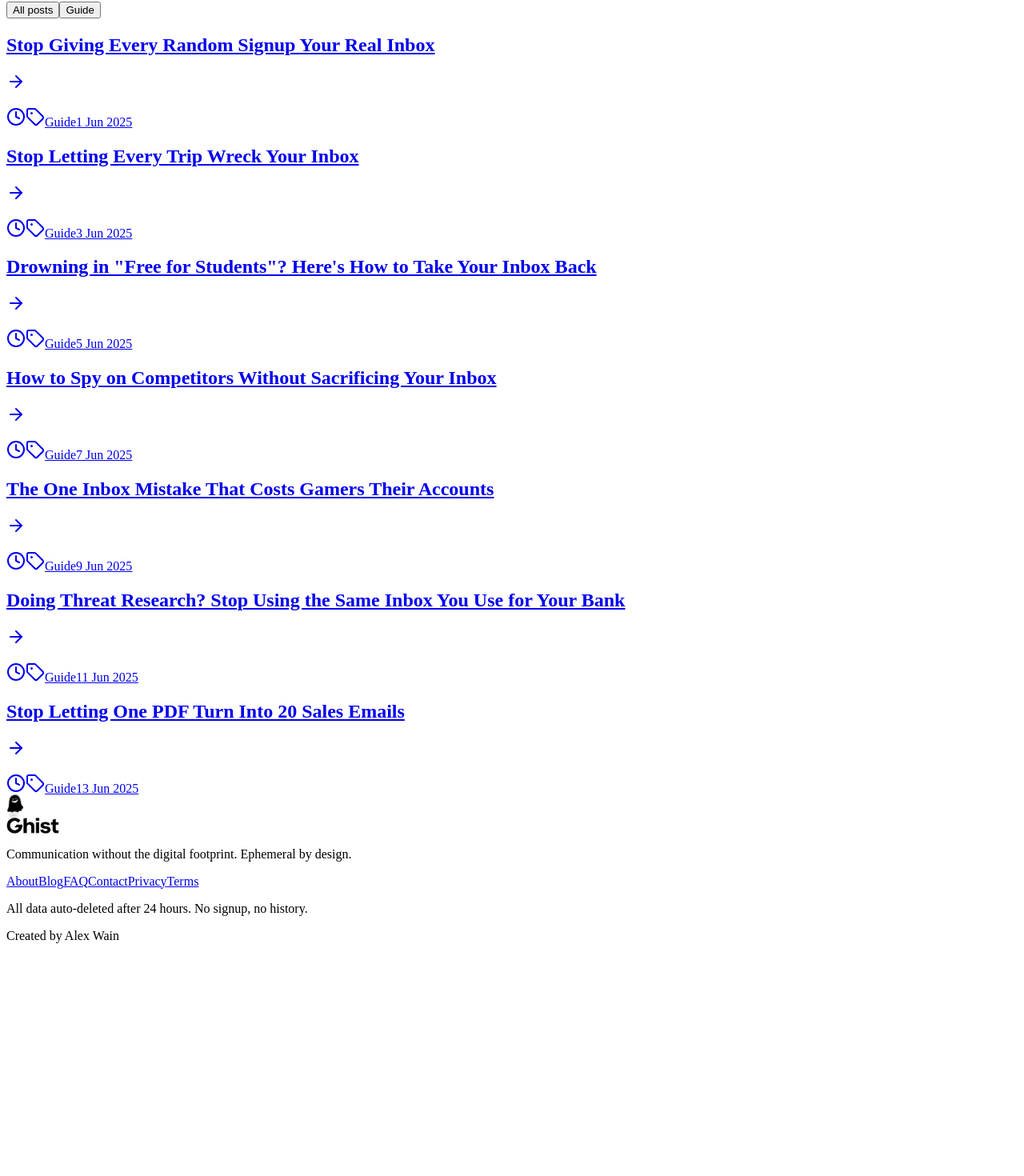
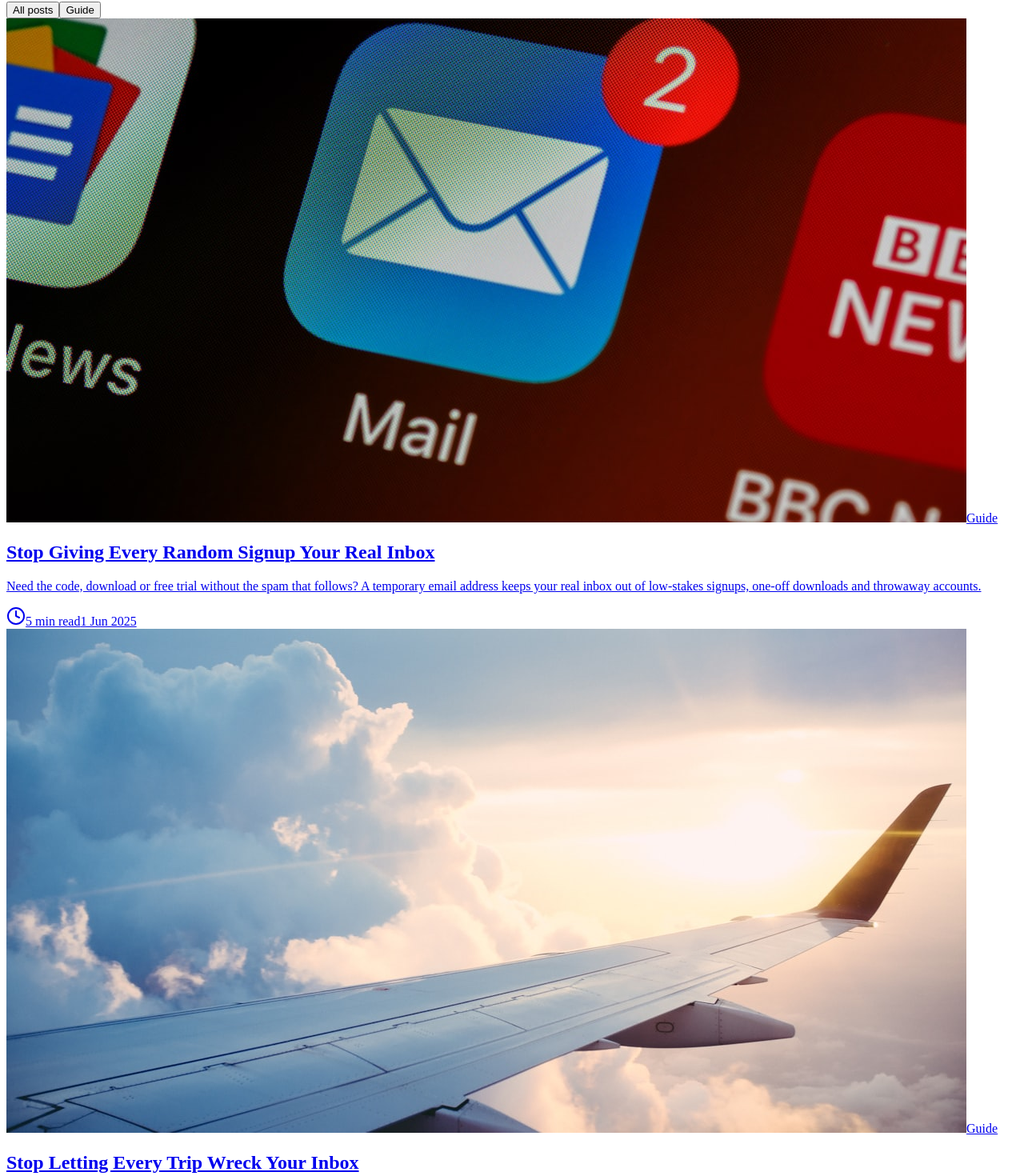
Before and after one commit to ghistmail/ghist2026, a React (Vite) app in the folder client/: page /blog in a window 1280 px wide. Shown: the part 243-1713 px from the top of the page at 80% size. Before the commit the page ends 1438 px from the top, so only its background shows below. Built offline with nearby package versions, Linux system fonts and the light colour scheme; a web font is replaced by a local one.

Commit message:
feat: editorial blog index redesign, homepage cards with excerpts, fix CTA text and field names

```diff
--- a/client/src/pages/Blog.tsx
+++ b/client/src/pages/Blog.tsx
@@ -1,12 +1,26 @@
 import { Header } from "@/components/Header";
 import { Footer } from "@/components/Footer";
 import { Link } from "wouter";
-import { ArrowLeft, ArrowRight, Clock, Tag } from "lucide-react";
+import { ArrowLeft, Clock, Tag } from "lucide-react";
 import { Button } from "@/components/ui/button";
-import { Badge } from "@/components/ui/badge";
 import { blogPosts, getBlogCategories } from "@/lib/blogData";
 import { useState } from "react";
 import { useLocale, t } from "@/lib/i18n";
+
+// Fallback gradient backgrounds per category when no hero image exists
+const CATEGORY_FALLBACK: Record<string, string> = {
+  "Privacy":     "from-slate-700 to-slate-900",
+  "Travel":      "from-sky-700 to-blue-900",
+  "Productivity":"from-violet-700 to-purple-900",
+  "Research":    "from-emerald-700 to-teal-900",
+  "Security":    "from-rose-700 to-red-900",
+  "Gaming":      "from-orange-700 to-amber-900",
+};
+const DEFAULT_FALLBACK = "from-neutral-600 to-neutral-900";
+
+function categoryGradient(category: string) {
+  return CATEGORY_FALLBACK[category] ?? DEFAULT_FALLBACK;
+}
 
 export default function Blog() {
   const locale = useLocale();
@@ -17,11 +31,15 @@ export default function Blog() {
     ? blogPosts.filter((p) => p.category === activeCategory)
     : blogPosts;
 
+  const [featured, ...rest] = filtered;
+
   return (
     <div className="min-h-screen flex flex-col bg-background">
       <Header />
 
-      <main className="flex-1 w-full max-w-2xl mx-auto px-4 py-8 space-y-6">
+      <main className="flex-1 w-full max-w-3xl mx-auto px-4 py-8 space-y-8">
+
+        {/* ── Page header ── */}
         <div className="flex items-center gap-2">
           <Link href="/">
             <Button size="icon" variant="ghost" aria-label="Back to home" data-testid="button-back-home">
@@ -31,7 +49,7 @@ export default function Blog() {
           <h1 className="text-xl font-semibold tracking-tight">{t(locale, "blog.title")}</h1>
         </div>
 
-        {/* Category filter */}
+        {/* ── Category filter ── */}
         <div className="flex items-center gap-2 flex-wrap" data-testid="blog-categories">
           <button
             onClick={() => setActiveCategory(null)}
@@ -60,31 +78,105 @@ export default function Blog() {
           ))}
         </div>
 
-        {/* Post list */}
-        <div className="space-y-3" data-testid="blog-post-list">
-          {filtered.map((post) => (
-            <Link key={post.slug} href={`/blog/${post.slug}`} data-testid={`blog-post-${post.slug}`}>
-              <article className="group rounded-lg border border-border/50 bg-card/30 hover:bg-card/60 hover:border-border p-5 transition-all cursor-pointer">
-                <div className="space-y-3">
-                  <div className="flex items-start justify-between gap-3">
-                    <h2 className="text-sm font-semibold text-foreground leading-snug group-hover:text-foreground/90 transition-colors line-clamp-2">
+        {/* ── Post layout ── */}
+        {filtered.length === 0 ? (
+          <p className="text-sm text-muted-foreground py-8 text-center">No articles in this category yet.</p>
+        ) : (
+          <div className="space-y-8" data-testid="blog-post-list">
+
+            {/* ── Featured (first) post — full-width hero card ── */}
+            {featured && (
+              <Link
+                href={`/blog/${featured.slug}`}
+                data-testid={`blog-post-${featured.slug}`}
+                className="group block no-underline"
+              >
+                <article className="rounded-2xl overflow-hidden border border-border/40 bg-card hover:border-border transition-colors">
+                  {/* Hero image — 16:9 */}
+                  <div className="relative w-full aspect-video overflow-hidden">
+                    {featured.heroImage ? (
+                      <img
+                        src={featured.heroImage}
+                        alt={featured.heroAlt ?? featured.title}
+                        className="w-full h-full object-cover group-hover:scale-[1.02] transition-transform duration-500"
+                        loading="eager"
+                        fetchPriority="high"
+                      />
+                    ) : (
+                      <div className={`w-full h-full bg-gradient-to-br ${categoryGradient(featured.category)}`} aria-hidden="true" />
+                    )}
+                    {/* Category badge overlaid */}
+                    <span className="absolute top-3 left-3 text-[10px] font-semibold uppercase tracking-widest px-2.5 py-1 rounded-full bg-background/80 backdrop-blur-sm text-foreground border border-border/30">
+                      {featured.category}
+                    </span>
+                  </div>
+                  {/* Text content */}
+                  <div className="p-5 sm:p-6 space-y-3">
+                    <h2 className="text-base sm:text-lg font-bold text-foreground leading-snug group-hover:text-foreground/80 transition-colors">
+                      {featured.title}
+                    </h2>
+                    <p className="text-sm text-muted-foreground leading-relaxed line-clamp-3">
+                      {featured.excerpt}
+                    </p>
+                    <div className="flex items-center gap-4 pt-1">
+                      <span className="flex items-center gap-1.5 text-xs text-muted-foreground/60">
+                        <Clock className="w-3 h-3" />
+                        {featured.readTime}
+                      </span>
+                      <span className="text-xs text-muted-foreground/50">
+                        {new Date(featured.publishDate).toLocaleDateString("en-GB", {
+                          year: "numeric",
+                          month: "short",
+                          day: "numeric",
+                        })}
+                      </span>
+                    </div>
+                  </div>
+                </article>
+              </Link>
+            )}
+
+            {/* ── Remaining posts — responsive 2-col grid ── */}
+            {rest.length > 0 && (
+              <div className="grid grid-cols-1 sm:grid-cols-2 gap-4">
+                {rest.map((post) => (
+                  <Link
+                    key={post.slug}
+                    href={`/blog/${post.slug}`}
+                    data-testid={`blog-post-${post.slug}`}
+                    className="group block no-underline"
+                  >
+                    <article className="rounded-xl overflow-hidden border border-border/40 bg-card hover:border-border transition-colors h-full flex flex-col">
+                      {/* Image — fixed aspect */}
+                      <div className="relative w-full aspect-[16/9] overflow-hidden flex-shrink-0">
+                        {post.heroImage ? (
+                          <img
+                            src={post.heroImage}
+                            alt={post.heroAlt ?? post.title}
+                            className="w-full h-full object-cover group-hover:scale-[1.03] transition-transform duration-500"
+                            loading="lazy"
+                          />
+                        ) : (
+                          <div className={`w-full h-full bg-gradient-to-br ${categoryGradient(post.category)}`} aria-hidden="true" />
+                        )}
+                        <span className="absolute top-2 left-2 text-[10px] font-semibold uppercase tracking-widest px-2 py-0.5 rounded-full bg-background/80 backdrop-blur-sm text-foreground border border-border/30">
+                          {post.category}
+                        </span>
+                      </div>
+                      {/* Text */}
+                      <div className="p-4 flex-1 flex flex-col space-y-2">
+                        <h2 className="text-sm font-semibold text-foreground leading-snug group-hover:text-foreground/80 transition-colors line-clamp-2 flex-1">
                           {post.title}
                         </h2>
-                    <ArrowRight className="w-4 h-4 text-muted-foreground/50 group-hover:text-muted-foreground flex-shrink-0 mt-0.5 transition-colors" />
-                  </div>
                         <p className="text-xs text-muted-foreground leading-relaxed line-clamp-2">
-                    {post.metaDescription}
+                          {post.excerpt}
                         </p>
                         <div className="flex items-center gap-3 pt-1">
-                    <span className="flex items-center gap-1 text-xs text-muted-foreground/60">
+                          <span className="flex items-center gap-1 text-xs text-muted-foreground/50">
                             <Clock className="w-3 h-3" />
-                      {post.readingTime}
+                            {post.readTime}
                           </span>
-                    <span className="flex items-center gap-1 text-xs text-muted-foreground/60">
-                      <Tag className="w-3 h-3" />
-                      {post.category}
-                    </span>
-                    <span className="text-xs text-muted-foreground/50">
+                          <span className="text-xs text-muted-foreground/40">
                             {new Date(post.publishDate).toLocaleDateString("en-GB", {
                               year: "numeric",
                               month: "short",
@@ -97,6 +189,9 @@ export default function Blog() {
                   </Link>
                 ))}
               </div>
+            )}
+          </div>
+        )}
       </main>
 
       <Footer />
--- a/client/src/pages/BlogPost.tsx
+++ b/client/src/pages/BlogPost.tsx
@@ -88,7 +88,7 @@ export default function BlogPost() {
     setMeta("og:image:height", "630");
     setMeta("og:image:alt", post.heroAlt);
     setMeta("og:title", `${post.title} — Ghist`);
-    setMeta("og:description", post.metaDescription);
+    setMeta("og:description", post.metaDesc);
     setMeta("og:type", "article");
     setMetaName("twitter:card", "summary_large_image");
     setMetaName("twitter:image", ogImgUrl);
@@ -168,7 +168,7 @@ export default function BlogPost() {
             </span>
           </div>
           <p className="text-sm text-muted-foreground leading-relaxed border-l-2 border-border pl-3">
-            {post.metaDescription}
+            {post.metaDesc}
           </p>
         </header>
 
--- a/client/src/pages/Home.tsx
+++ b/client/src/pages/Home.tsx
@@ -451,37 +451,38 @@ export default function Home() {
               <p className="text-[11px] font-body font-semibold tracking-[0.2em] uppercase text-muted-foreground mb-2">Blog</p>
               <h2 className="text-base sm:text-lg font-display font-semibold text-foreground">Latest articles</h2>
             </div>
-            <div className="grid grid-cols-1 md:grid-cols-3 gap-4">
+            <div className="grid grid-cols-1 sm:grid-cols-3 gap-4">
               {blogPosts.slice(0, 3).map((post) => (
                 <Link
                   key={post.slug}
-                  href={`/en/blog/${post.slug}`}
+                  href={`/blog/${post.slug}`}
                   className="group block no-underline"
                 >
-                  <div className="rounded-lg overflow-hidden border border-border/40 bg-muted/20 hover:bg-muted/40 transition-colors h-full flex flex-col">
-                    <div className="aspect-video w-full bg-muted overflow-hidden">
+                  <article className="rounded-xl overflow-hidden border border-border/40 bg-card hover:border-border transition-colors h-full flex flex-col">
+                    <div className="aspect-video w-full bg-muted overflow-hidden flex-shrink-0">
                       {post.heroImage ? (
                         <img
                           src={post.heroImage}
                           alt={post.heroAlt ?? post.title}
-                          className="w-full h-full object-cover group-hover:scale-105 transition-transform duration-300"
+                          className="w-full h-full object-cover group-hover:scale-[1.03] transition-transform duration-500"
                           loading="lazy"
                         />
                       ) : (
                         <div className="w-full h-full bg-muted" />
                       )}
                     </div>
-                    <div className="p-3 flex-1">
-                      <p className="text-xs font-medium text-foreground leading-snug line-clamp-2">{post.title}</p>
-                      <p className="text-[11px] text-muted-foreground mt-1">{post.readTime}</p>
+                    <div className="p-3 flex-1 flex flex-col space-y-1.5">
+                      <p className="text-xs font-semibold text-foreground leading-snug line-clamp-2 group-hover:text-foreground/80 transition-colors flex-1">{post.title}</p>
+                      <p className="text-[11px] text-muted-foreground leading-relaxed line-clamp-2">{post.excerpt}</p>
+                      <p className="text-[10px] text-muted-foreground/50 pt-0.5">{post.readTime}</p>
                     </div>
-                  </div>
+                  </article>
                 </Link>
               ))}
             </div>
             <div className="mt-4 text-right">
-              <Link href="/en/blog" className="text-xs text-muted-foreground hover:text-foreground transition-colors underline underline-offset-2">
-                View all articlesu2192
+              <Link href="/blog" className="text-xs text-muted-foreground hover:text-foreground transition-colors underline underline-offset-2">
+                View all articles
               </Link>
             </div>
           </div>
```
Also changed, not shown: 3 other files (tests, documents, lock files or other folders). Lines whose indentation alone changed are shown as unchanged.
